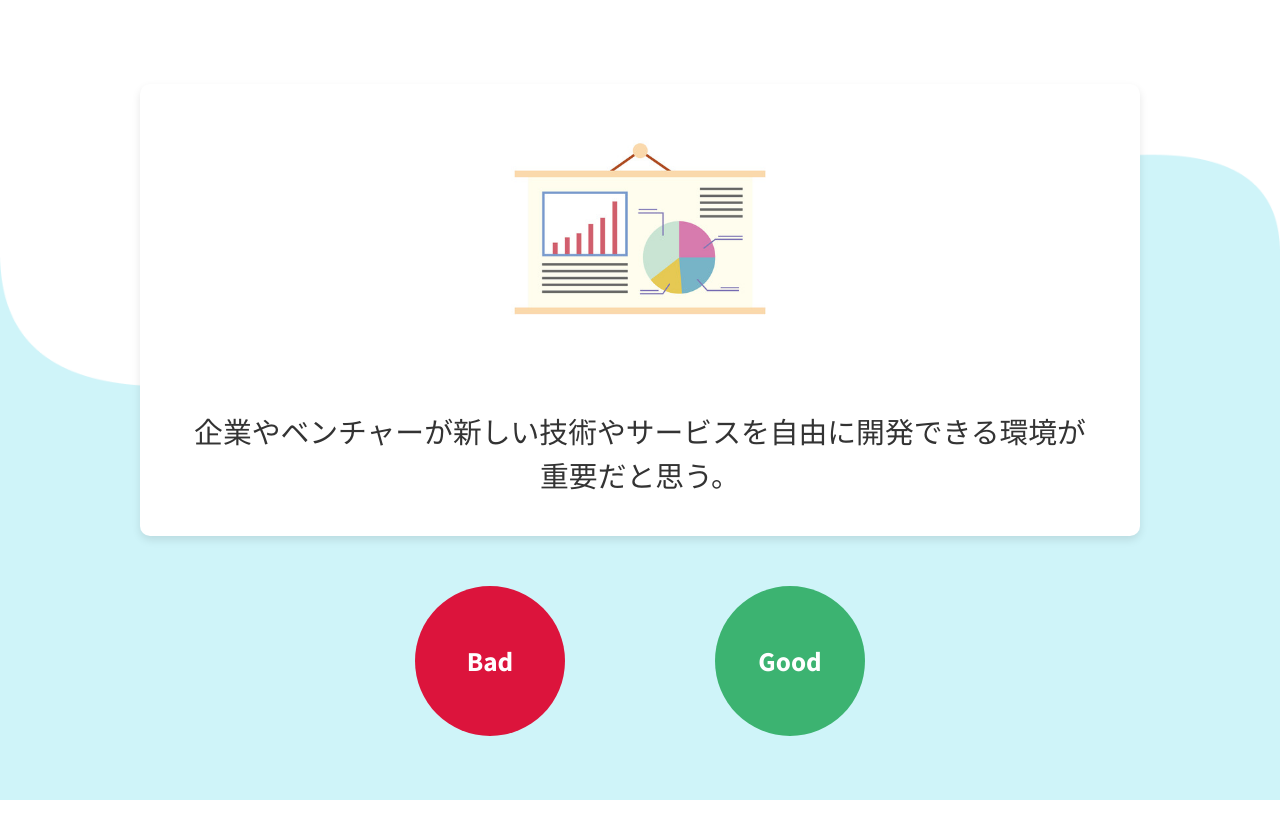
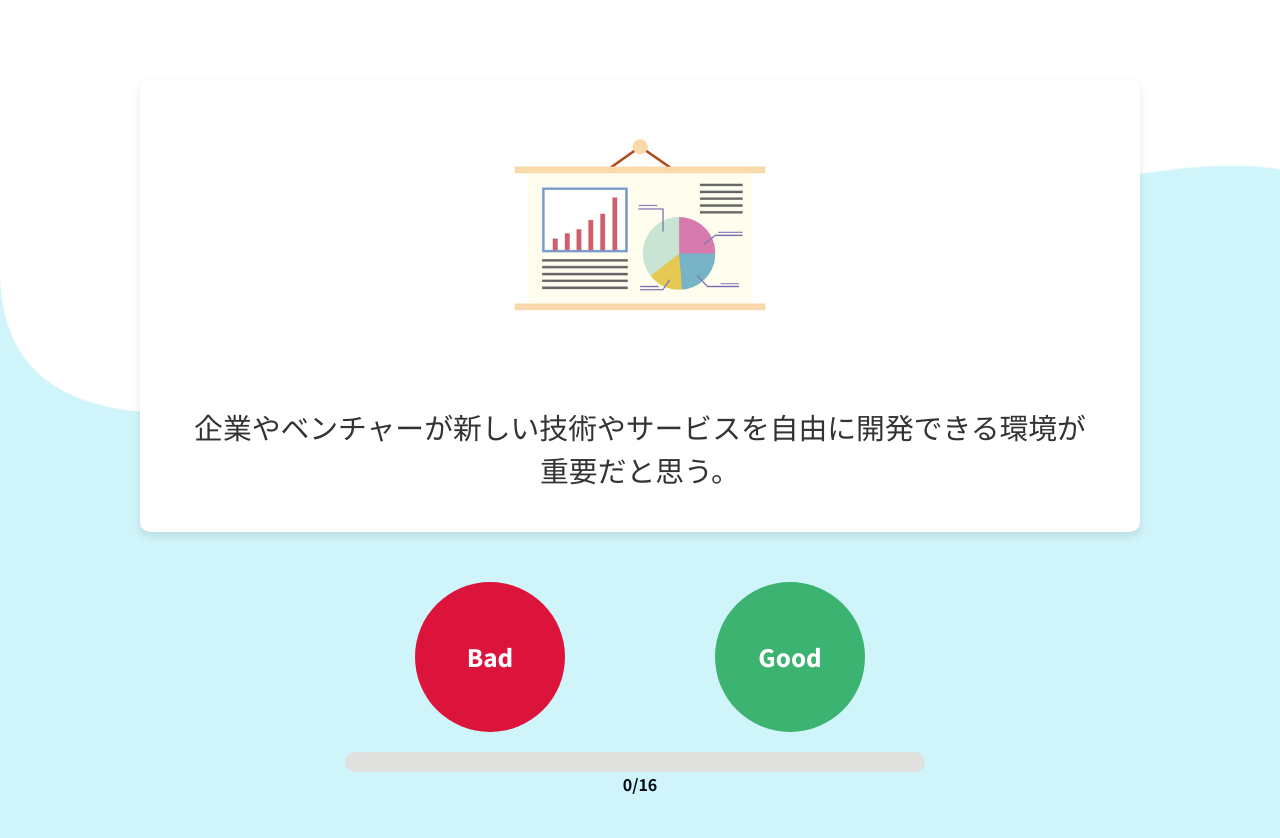
Before and after one commit to kapibara-tornado/frontend-app, a Next.js app: page /play in a window 1280 px wide. Shown: the top 838 px of the page. Before the commit the page ends 800 px from the top, so only its background shows below. Built offline with nearby package versions, Linux system fonts and the light colour scheme.

Commit message:
add/プログレスバー

```diff
--- a/package.json
+++ b/package.json
@@ -16,7 +16,6 @@
     "class-variance-authority": "^0.7.0",
     "clsx": "^2.1.1",
     "framer-motion": "^11.3.31",
-    "js-cookie": "^3.0.5",
     "lucide-react": "^0.436.0",
     "next": "14.2.6",
     "react": "^18",
@@ -33,6 +32,7 @@
     "babel-plugin-styled-components": "^2.1.4",
     "eslint": "^8",
     "eslint-config-next": "14.2.6",
+    "js-cookie": "^3.0.5",
     "postcss": "^8",
     "styled-reset": "^4.5.2",
     "tailwindcss": "^3.4.1",
--- a/src/app/play/page.tsx
+++ b/src/app/play/page.tsx
@@ -4,6 +4,7 @@ import styled from 'styled-components';
 import Image from 'next/image';
 import { questions } from '../data/questions';
 import { useQuestions } from '@/usecases/useQuestions';
+import ProgressBarWithCount from '@/components/features/ProgressBarWithCount';
 
 //質問回答画面
 function Play() {
@@ -13,6 +14,12 @@ function Play() {
     onClickGoodHandler,
   } = useQuestions(questions);
 
+  const currentquestion = currentQuestion.id; //現在の問題id
+  const totalQuestions = 16; //総質問数
+
+  const progress = ((currentquestion - 1) / totalQuestions) * 100; //プログレス
+
+  console.log(progress)
   return (
     <div>
       <Wrapper>
@@ -35,6 +42,11 @@ function Play() {
             Good
           </GoodButton>
         </Buttons>
+        <ProgressBarWithCount
+          progress={progress}
+          currentQuestion={currentquestion - 1}
+          totalQuestions={totalQuestions}
+        />
       </Wrapper>
     </div>
   );
@@ -51,6 +63,7 @@ const Wrapper = styled.div`
   justify-content: center;
   align-items: center;
   min-height: 100vh;
+  padding: 60px;
   `;
 
 const QuestionArea = styled.div`
--- /dev/null
+++ b/src/components/features/ProgressBarWithCount.tsx
@@ -0,0 +1,58 @@
+import React from 'react';
+import styled from 'styled-components';
+
+
+const ProgressContainer = styled.div`
+  display: flex;
+  align-items: center;
+  flex-direction: column;
+  margin-top: 10px;
+  position: relative;
+  width: 50%;
+`;
+
+
+const ProgressBarContainer = styled.div`
+  width: 100%;
+  background-color: #e0e0df;
+  border-radius: 10px;
+  overflow: hidden;
+  margin-right: 10px;
+  margin-top: 10px;
+  position: relative;
+`;
+
+
+const Progress = styled.div<{ progress: number }>`
+  width: ${({ progress }) => progress}%;
+  height: 20px;
+  background-color: #76c7c0;
+  transition: width 0.5s ease;
+`;
+
+
+const QuestionCount = styled.span`
+  font-size: 16px;
+  font-weight: bold;
+`;
+
+type ProgressBarProps = {
+  progress: number; // プログレスの割合 (0-100)
+  currentQuestion: number; // 現在の質問番号
+  totalQuestions: number; // 総質問数
+};
+
+const ProgressBarWithCount: React.FC<ProgressBarProps> = ({ progress, currentQuestion, totalQuestions }) => {
+  return (
+    <ProgressContainer>
+      <ProgressBarContainer>
+        <Progress progress={progress} />
+      </ProgressBarContainer>
+      <QuestionCount>
+        {currentQuestion}/{totalQuestions}
+      </QuestionCount>
+    </ProgressContainer>
+  );
+};
+
+export default ProgressBarWithCount;
```
Also changed, not shown: 1 other file (tests, documents, lock files or other folders).
